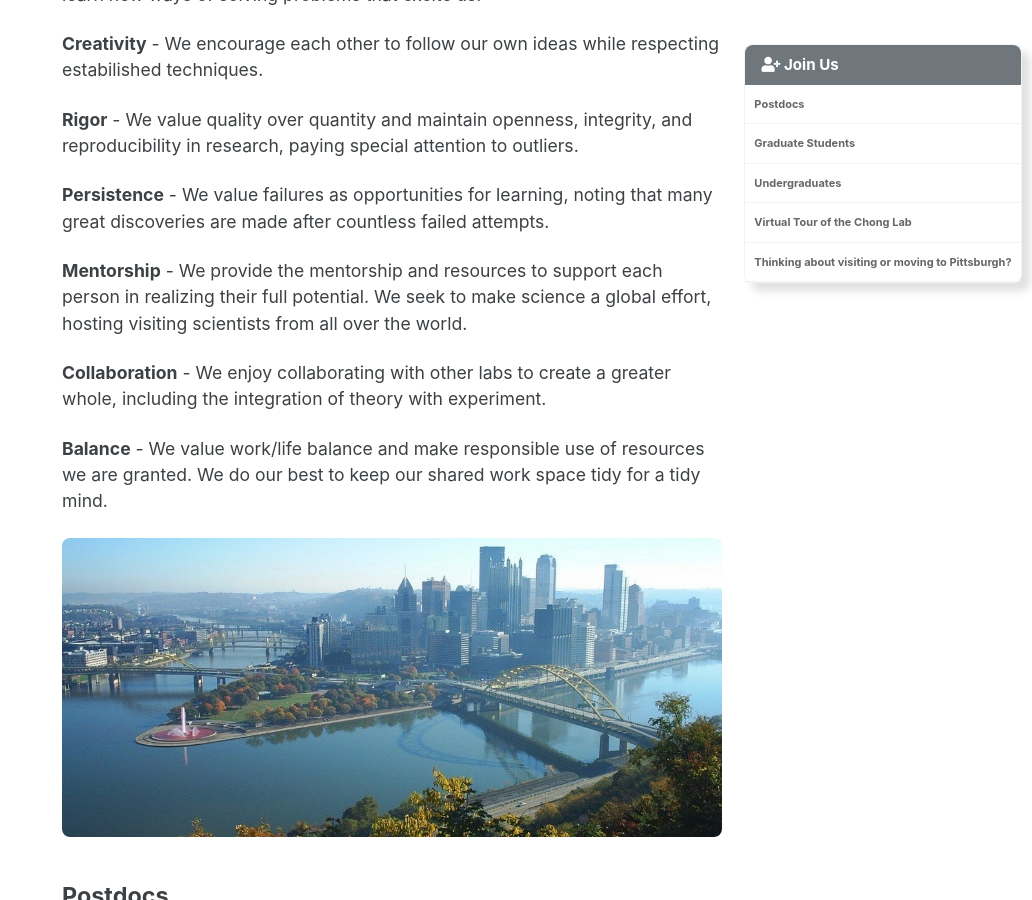
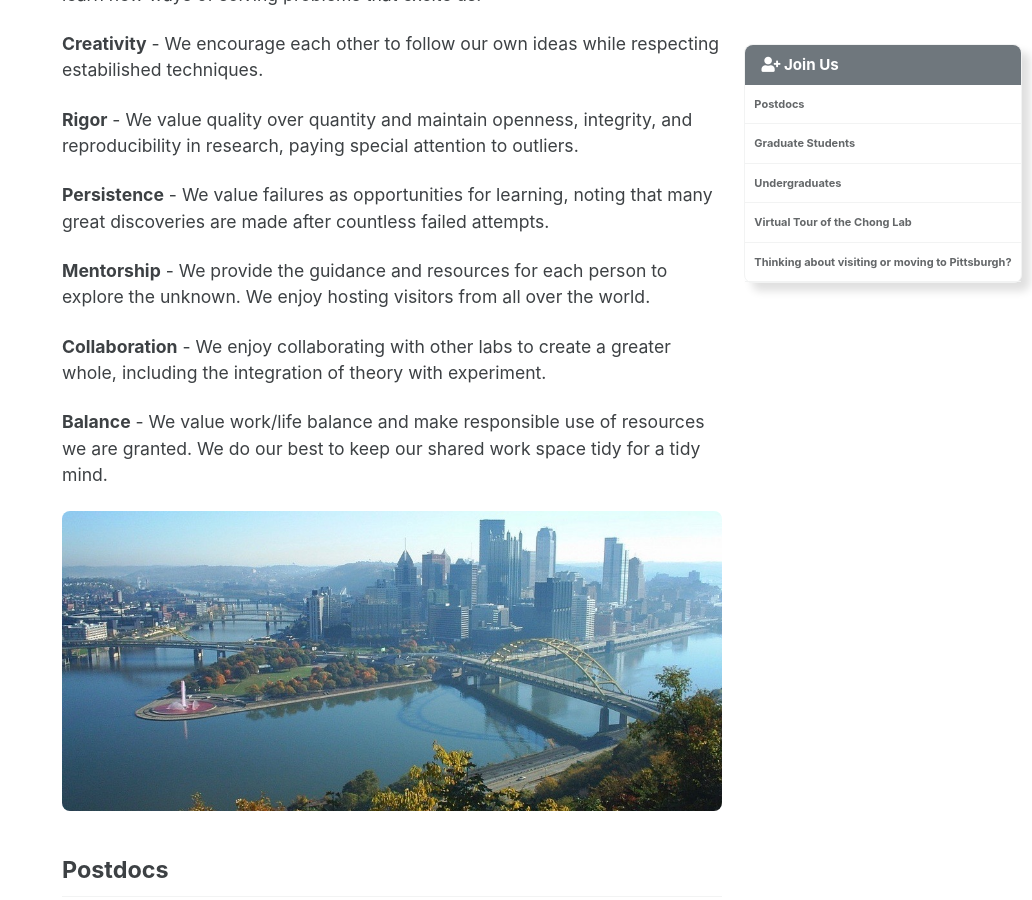
Before and after one commit to darianyang/mm-github-pages-test, a Jekyll site: the page built from _pages/join_us.md, in a window 1280 px wide and 900 px high, scrolled down 364 px. Shown: the whole window, without its empty margins (248-1280 px from the left). Built offline with Jekyll 4.4.1, drawn with Linux system fonts in a browser that asks for light colours; cached includes are drawn as plain includes.

Commit message:
Update join_us.md

```diff
--- a/_pages/join_us.md
+++ b/_pages/join_us.md
@@ -19,7 +19,7 @@ Join us in our scientific adventures! We welcome applications from prospective p
 
 **Persistence** - We value failures as opportunities for learning, noting that many great discoveries are made after countless failed attempts.
 
-**Mentorship** - We provide the mentorship and resources to support each person in realizing their full potential. We seek to make science a global effort, hosting visiting scientists from all over the world.
+**Mentorship** - We provide the guidance and resources for each person to explore the unknown. We enjoy hosting visitors from all over the world.
 
 **Collaboration** - We enjoy collaborating with other labs to create a greater whole, including the integration of theory with experiment.
 
```
